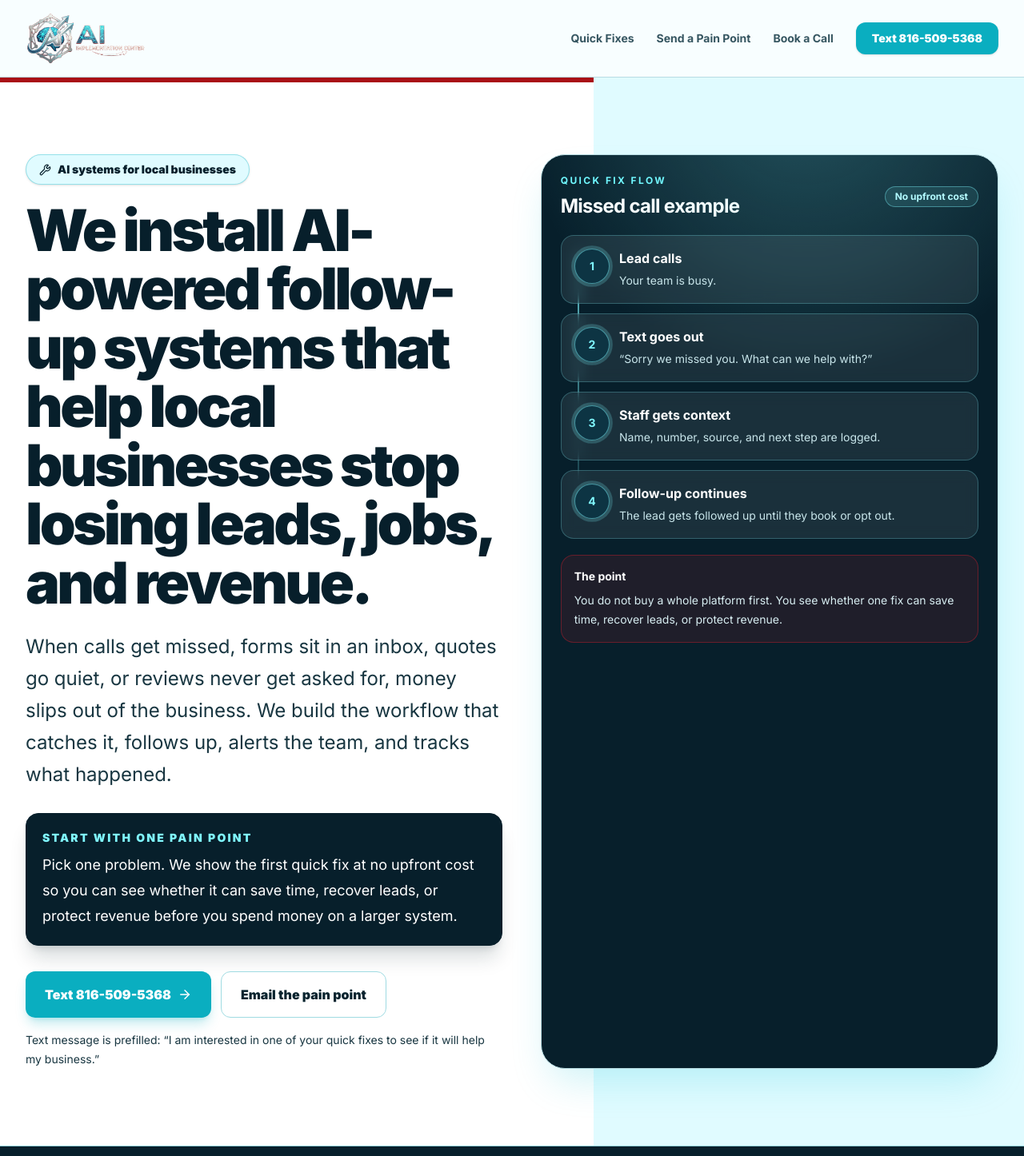
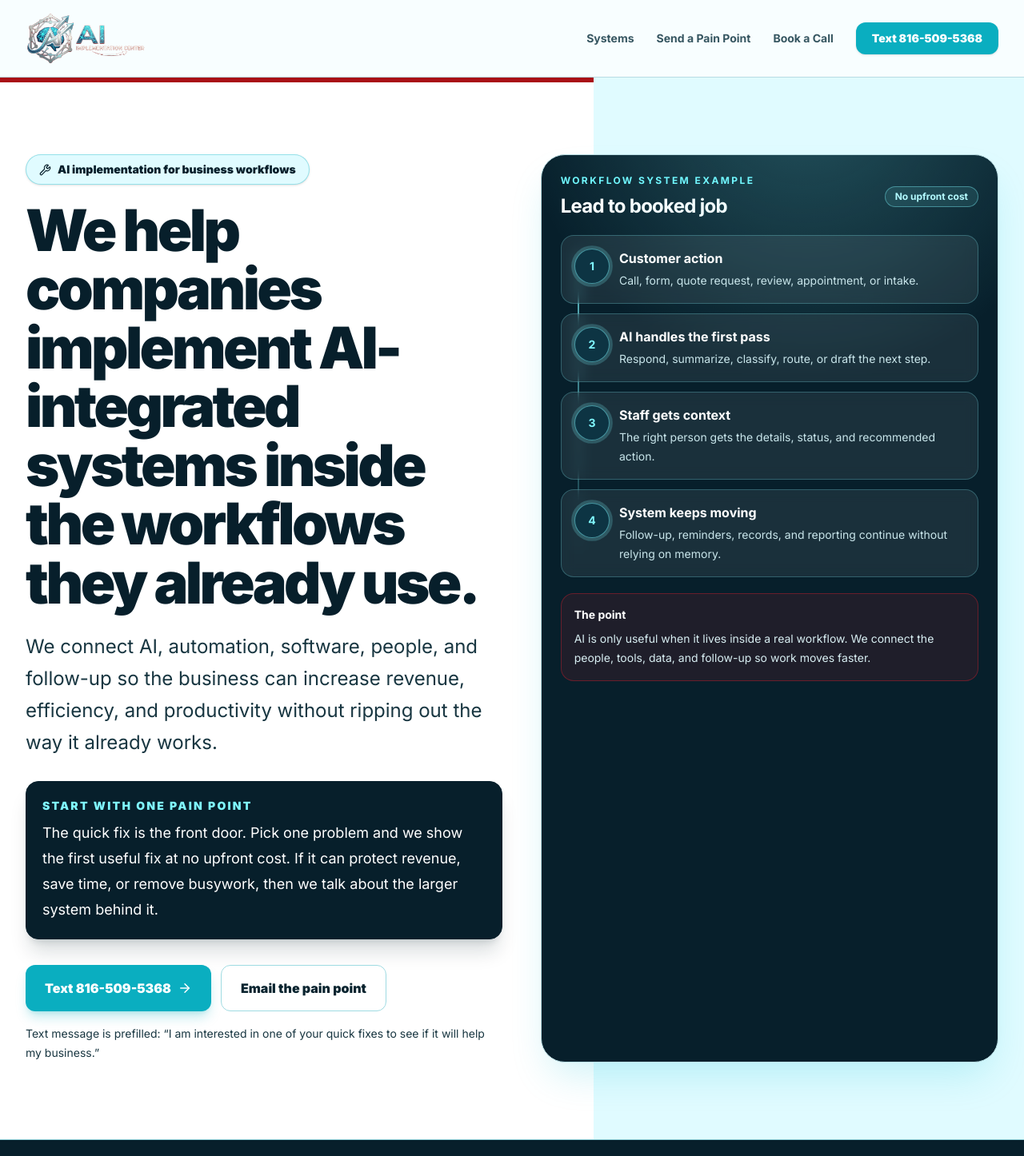
Before and after one commit to aiimplementationcenter/aiimplementationcenter, a Next.js app: page / in a window 1280 px wide. Shown: the top 1446 px of the page at 80% size. Built offline with nearby package versions, Linux system fonts and the light colour scheme.

Commit message:
feat: broaden homepage to AI workflow systems

```diff
--- a/app/layout.tsx
+++ b/app/layout.tsx
@@ -12,8 +12,8 @@ const inter = Inter({
 const companyName = process.env.NEXT_PUBLIC_COMPANY_NAME ?? "AI Implementation Center";
 
 export const metadata: Metadata = {
-  title: `${companyName} — AI Follow-Up Systems for Local Businesses`,
-  description: "AI Implementation Center installs AI-powered follow-up systems that help local businesses stop losing calls, leads, quotes, reviews, appointments, and revenue. Pick one pain point and see the first quick fix at no upfront cost.",
+  title: `${companyName} — AI-Integrated Business Systems`,
+  description: "AI Implementation Center helps companies implement AI-integrated systems inside their current workflows to increase revenue, efficiency, and productivity. Pick one pain point and see the first quick fix at no upfront cost.",
 };
 
 export default function RootLayout({
--- a/app/page.tsx
+++ b/app/page.tsx
@@ -63,16 +63,16 @@ const PAIN_POINTS = [
 ]
 
 const PROCESS_STEPS = [
-  ['Pick one pain', 'You tell us which leak you want fixed first.'],
-  ['We map the quick fix', 'We lay out the trigger, message, follow-up, alert, and handoff.'],
-  ['You see the path', 'You can tell whether the fix is worth using before you spend money on it.'],
-  ['Then we build if it fits', 'If the quick fix makes sense, we install and manage the system.'],
+  ['Pick one workflow', 'You tell us where work slows down, leads leak out, or staff keep doing the same thing by hand.'],
+  ['We map the system', 'We lay out the trigger, AI role, rules, message, data, alert, and human handoff.'],
+  ['You see the first fix', 'You can tell whether the system can protect revenue or save time before you spend money on it.'],
+  ['Then we build deeper', 'If the quick fix makes sense, we install the broader workflow and manage the moving parts.'],
 ]
 
 const LOCAL_BUSINESSES = [
-  'Home services: HVAC, plumbing, roofing, pest control, remodeling',
-  'Local offices: dental, med spas, clinics, law firms, insurance',
-  'Sales teams: real estate, contractors, agencies, service companies',
+  'Lead and sales systems: forms, calls, quotes, pipeline, follow-up, reactivation',
+  'Office systems: intake, scheduling, reminders, summaries, handoffs, reporting',
+  'Marketing systems: reviews, content support, SEO workflows, social follow-up',
 ]
 
 function ProcessVisual() {
@@ -80,8 +80,8 @@ function ProcessVisual() {
     <div className="hf-stage rounded-[30px] border border-[#b8dce2] bg-[#071f2b] p-5 shadow-2xl shadow-[#00bcd4]/20 sm:p-6">
       <div className="mb-5 flex items-center justify-between gap-4">
         <div>
-          <p className="text-xs font-bold uppercase tracking-[0.2em] text-[#6ff8ff]">Quick fix flow</p>
-          <h2 className="mt-2 text-2xl font-bold tracking-[-0.03em] text-white">Missed call example</h2>
+          <p className="text-xs font-bold uppercase tracking-[0.2em] text-[#6ff8ff]">Workflow system example</p>
+          <h2 className="mt-2 text-2xl font-bold tracking-[-0.03em] text-white">Lead to booked job</h2>
         </div>
         <div className="rounded-full border border-[#7ff7ff]/40 bg-[#7ff7ff]/10 px-3 py-1 text-xs font-bold text-[#b9fbff]">No upfront cost</div>
       </div>
@@ -89,10 +89,10 @@ function ProcessVisual() {
       <div className="relative space-y-3">
         <div className="hf-line" />
         {[
-          ['Lead calls', 'Your team is busy.'],
-          ['Text goes out', '“Sorry we missed you. What can we help with?”'],
-          ['Staff gets context', 'Name, number, source, and next step are logged.'],
-          ['Follow-up continues', 'The lead gets followed up until they book or opt out.'],
+          ['Customer action', 'Call, form, quote request, review, appointment, or intake.'],
+          ['AI handles the first pass', 'Respond, summarize, classify, route, or draft the next step.'],
+          ['Staff gets context', 'The right person gets the details, status, and recommended action.'],
+          ['System keeps moving', 'Follow-up, reminders, records, and reporting continue without relying on memory.'],
         ].map(([title, text], index) => (
           <div key={title} className="hf-frame relative grid grid-cols-[44px_1fr] gap-3 rounded-2xl border border-[#7ff7ff]/25 bg-white/8 p-4 backdrop-blur" style={{ animationDelay: `${index * 180}ms` }}>
             <div className="hf-dot flex h-11 w-11 items-center justify-center rounded-full border border-[#7ff7ff]/50 bg-[#0d3443] text-sm font-bold text-[#7ff7ff]">{index + 1}</div>
@@ -106,7 +106,7 @@ function ProcessVisual() {
 
       <div className="mt-5 rounded-2xl border border-[#ef1d2b]/35 bg-[#ef1d2b]/10 p-4">
         <p className="text-sm font-bold text-white">The point</p>
-        <p className="mt-2 text-sm leading-6 text-[#d8eef2]">You do not buy a whole platform first. You see whether one fix can save time, recover leads, or protect revenue.</p>
+        <p className="mt-2 text-sm leading-6 text-[#d8eef2]">AI is only useful when it lives inside a real workflow. We connect the people, tools, data, and follow-up so work moves faster.</p>
       </div>
     </div>
   )
@@ -122,21 +122,21 @@ export default function HomePage() {
           <div className="relative flex flex-col justify-center">
             <div className="mb-5 inline-flex w-fit items-center gap-2 rounded-full border border-[#0aaec0]/35 bg-[#e0fbff] px-4 py-2 text-sm font-black text-[#071f2b] shadow-sm">
               <Wrench size={15} />
-              AI systems for local businesses
+              AI implementation for business workflows
             </div>
 
             <h1 className="max-w-4xl text-4xl font-black leading-[1.02] tracking-[-0.05em] text-[#071f2b] sm:text-6xl lg:text-7xl">
-              We install AI-powered follow-up systems that help local businesses stop losing leads, jobs, and revenue.
+              We help companies implement AI-integrated systems inside the workflows they already use.
             </h1>
 
             <p className="mt-6 max-w-2xl text-xl leading-9 text-[#183641] sm:text-2xl sm:leading-10">
-              When calls get missed, forms sit in an inbox, quotes go quiet, or reviews never get asked for, money slips out of the business. We build the workflow that catches it, follows up, alerts the team, and tracks what happened.
+              We connect AI, automation, software, people, and follow-up so the business can increase revenue, efficiency, and productivity without ripping out the way it already works.
             </p>
 
             <div className="mt-7 rounded-2xl border border-[#071f2b] bg-[#071f2b] p-5 shadow-xl shadow-[#071f2b]/15">
               <p className="text-sm font-black uppercase tracking-[0.16em] text-[#7ff7ff]">Start with one pain point</p>
               <p className="mt-2 text-lg leading-8 text-white">
-                Pick one problem. We show the first quick fix at no upfront cost so you can see whether it can save time, recover leads, or protect revenue before you spend money on a larger system.
+                The quick fix is the front door. Pick one problem and we show the first useful fix at no upfront cost. If it can protect revenue, save time, or remove busywork, then we talk about the larger system behind it.
               </p>
             </div>
 
@@ -166,11 +166,11 @@ export default function HomePage() {
 
       <section className="border-b border-[#b8dce2] bg-[#071f2b] py-5 text-white">
         <div className="mx-auto flex max-w-7xl flex-wrap items-center justify-center gap-x-8 gap-y-3 px-4 text-sm sm:px-6 lg:px-8">
-          <span className="flex items-center gap-2"><ClipboardCheck size={16} className="text-[#7ff7ff]" /> Pick a pain</span>
+          <span className="flex items-center gap-2"><ClipboardCheck size={16} className="text-[#7ff7ff]" /> Implement AI into current workflows</span>
           <span className="hidden h-4 w-px bg-white/20 sm:block" />
-          <span className="flex items-center gap-2"><UserRoundCheck size={16} className="text-[#7ff7ff]" /> See the quick fix</span>
+          <span className="flex items-center gap-2"><UserRoundCheck size={16} className="text-[#7ff7ff]" /> Improve revenue, efficiency, and productivity</span>
           <span className="hidden h-4 w-px bg-white/20 sm:block" />
-          <span className="flex items-center gap-2"><CheckCircle size={16} className="text-[#7ff7ff]" /> Spend money only if it makes sense</span>
+          <span className="flex items-center gap-2"><CheckCircle size={16} className="text-[#7ff7ff]" /> Start with one no-upfront-cost fix</span>
         </div>
       </section>
 
@@ -179,10 +179,10 @@ export default function HomePage() {
           <div className="max-w-3xl">
             <p className="text-sm font-bold uppercase tracking-[0.18em] text-[#a90f16]">Choose the problem</p>
             <h2 className="mt-4 text-4xl font-black leading-tight tracking-[-0.045em] text-[#071f2b] sm:text-5xl">
-              Start with the pain you already know is costing you.
+              Start with the pain point, then build the system around it.
             </h2>
             <p className="mt-5 text-lg leading-8 text-[#365661]">
-              Text the number beside the one that fits, or send the form below. Keep it simple. “We miss calls.” “Quotes do not get followed up.” “Nobody asks for reviews.” That is enough to start.
+              We do more than lead follow-up. These are simple places to start because they make the problem easy to see. Text the number beside the one that fits, or send the form below with the workflow you want improved.
             </p>
           </div>
 
@@ -216,10 +216,10 @@ export default function HomePage() {
           <div>
             <p className="text-sm font-bold uppercase tracking-[0.18em] text-[#a90f16]">How this works</p>
             <h2 className="mt-4 text-4xl font-black leading-tight tracking-[-0.045em] text-[#071f2b] sm:text-5xl">
-              No big pitch first. No software homework.
+              We fit AI into the way the company already runs.
             </h2>
             <p className="mt-5 text-lg leading-8 text-[#365661]">
-              You should not have to buy a full buildout just to find out whether automation will help. We start with one pain and one fix. If it can increase revenue, recover leads, or save staff time, then we talk about installing the full version.
+              A useful AI system needs more than prompts. It needs triggers, rules, access to the right data, clear handoffs, and a way to measure the result. We start small so the value is visible before a larger buildout.
             </p>
           </div>
 
@@ -239,17 +239,17 @@ export default function HomePage() {
       <section className="px-4 py-18 sm:px-6 lg:px-8 lg:py-20">
         <div className="mx-auto grid max-w-7xl gap-10 lg:grid-cols-[1fr_1fr] lg:items-center">
           <div>
-            <p className="text-sm font-bold uppercase tracking-[0.18em] text-[#a90f16]">Local business fit</p>
+            <p className="text-sm font-bold uppercase tracking-[0.18em] text-[#a90f16]">What we build</p>
             <h2 className="mt-4 text-4xl font-black leading-tight tracking-[-0.045em] text-[#071f2b] sm:text-5xl">
-              Built for businesses where one missed lead can matter.
+              AI-integrated systems for the work that keeps the business moving.
             </h2>
             <p className="mt-5 text-lg leading-8 text-[#365661]">
-              This is for service businesses and offices that already get calls, forms, quote requests, appointments, or repeat admin work. We fix the handoff between the people, the software, and the follow-up.
+              We help with sales, marketing, admin, operations, customer communication, and internal workflows. The goal is practical: more revenue, faster work, fewer dropped balls, and less repetitive work on the team.
             </p>
           </div>
 
           <div className="rounded-[28px] border border-[#b8dce2] bg-white p-6 shadow-sm">
-            <p className="text-sm font-bold uppercase tracking-[0.18em] text-[#a90f16]">Good fit</p>
+            <p className="text-sm font-bold uppercase tracking-[0.18em] text-[#a90f16]">Common system types</p>
             <ul className="mt-5 space-y-4">
               {LOCAL_BUSINESSES.map((item) => (
                 <li key={item} className="flex gap-3 rounded-2xl border border-[#b8dce2] bg-[#f8feff] p-4 text-[#183641]">
@@ -267,15 +267,15 @@ export default function HomePage() {
           <div>
             <p className="text-sm font-bold uppercase tracking-[0.18em] text-[#7ff7ff]">AI belongs in the workflow</p>
             <h2 className="mt-4 text-4xl font-black leading-tight tracking-[-0.045em] sm:text-5xl">
-              ChatGPT is not a business system.
+              AI should act inside the business, not sit off to the side.
             </h2>
             <p className="mt-5 text-lg leading-8 text-[#c9e6eb]">
-              AI helps after the process is clear. It needs a trigger, rules, context, a message, a handoff, and a way to track what happened. We build that sequence first. AI works inside it.
+              A team should not have to copy and paste work into a chatbot all day. We design the process so AI can help answer, summarize, draft, route, remind, report, and hand work back to a person when judgment matters.
             </p>
           </div>
           <div className="rounded-[28px] border border-[#7ff7ff]/25 bg-white/8 p-6">
             <div className="grid gap-3 sm:grid-cols-2">
-              {['Trigger', 'Rules', 'AI assist', 'Human handoff', 'Follow-up', 'Tracking'].map((item) => (
+              {['Trigger', 'Data', 'AI assist', 'Human handoff', 'Follow-up', 'Reporting'].map((item) => (
                 <div key={item} className="rounded-2xl border border-[#7ff7ff]/20 bg-white/8 p-4 text-sm font-bold text-[#d8fbff]">{item}</div>
               ))}
             </div>
@@ -288,10 +288,10 @@ export default function HomePage() {
           <div>
             <p className="text-sm font-bold uppercase tracking-[0.18em] text-[#a90f16]">Send the pain point</p>
             <h2 className="mt-4 text-4xl font-black leading-tight tracking-[-0.045em] text-[#071f2b] sm:text-5xl">
-              Text or email the one problem you want fixed first.
+              Text or email the workflow you want improved first.
             </h2>
             <p className="mt-5 text-lg leading-8 text-[#365661]">
-              No upfront cost to ask. No need to explain your whole business. Pick the pain point. We will tell you what the first quick fix should look like and whether it is worth taking further.
+              No upfront cost to ask. No need to explain the whole company. Pick the problem. We will tell you what the first quick fix should look like and whether it is worth taking further.
             </p>
             <a
               href={SMS_LINK}
--- a/components/Footer.tsx
+++ b/components/Footer.tsx
@@ -22,14 +22,14 @@ export default function Footer() {
               />
             </Link>
             <p className="max-w-md text-sm leading-6">
-              Pick one pain point. We show the first quick fix at no upfront cost so you can see whether it can save time, recover leads, or protect revenue before you spend money on a larger system.
+              We help companies implement AI-integrated systems inside their current workflows to increase revenue, efficiency, and productivity. Start with one no-upfront-cost quick fix, then build deeper if it makes sense.
             </p>
           </div>
           <div className="grid gap-8 sm:grid-cols-2">
             <div>
-              <p className="mb-3 text-sm font-black text-[#071f2b]">Quick fixes</p>
+              <p className="mb-3 text-sm font-black text-[#071f2b]">AI systems</p>
               <ul className="space-y-2 text-sm">
-                <li><Link href="/#quick-fixes" className="transition-colors hover:text-[#071f2b]">View Pain Points</Link></li>
+                <li><Link href="/#quick-fixes" className="transition-colors hover:text-[#071f2b]">View Starting Points</Link></li>
                 <li><Link href="/#quick-fix-form" className="transition-colors hover:text-[#071f2b]">Email a Pain Point</Link></li>
                 <li><Link href="/book" className="transition-colors hover:text-[#071f2b]">Book a Call</Link></li>
               </ul>
--- a/components/Nav.tsx
+++ b/components/Nav.tsx
@@ -29,7 +29,7 @@ export default function Nav() {
 
           <div className="hidden items-center gap-7 md:flex">
             <Link href="/#quick-fixes" className="text-sm font-bold text-[#365661] transition-colors hover:text-[#071f2b]">
-              Quick Fixes
+              Systems
             </Link>
             <Link href="/#quick-fix-form" className="text-sm font-bold text-[#365661] transition-colors hover:text-[#071f2b]">
               Send a Pain Point
@@ -54,7 +54,7 @@ export default function Nav() {
         {open && (
           <div className="flex flex-col gap-3 pb-5 md:hidden">
             <Link href="/#quick-fixes" className="py-2 text-sm font-bold text-[#365661] hover:text-[#071f2b]" onClick={() => setOpen(false)}>
-              Quick Fixes
+              Systems
             </Link>
             <Link href="/#quick-fix-form" className="py-2 text-sm font-bold text-[#365661] hover:text-[#071f2b]" onClick={() => setOpen(false)}>
               Send a Pain Point
```
